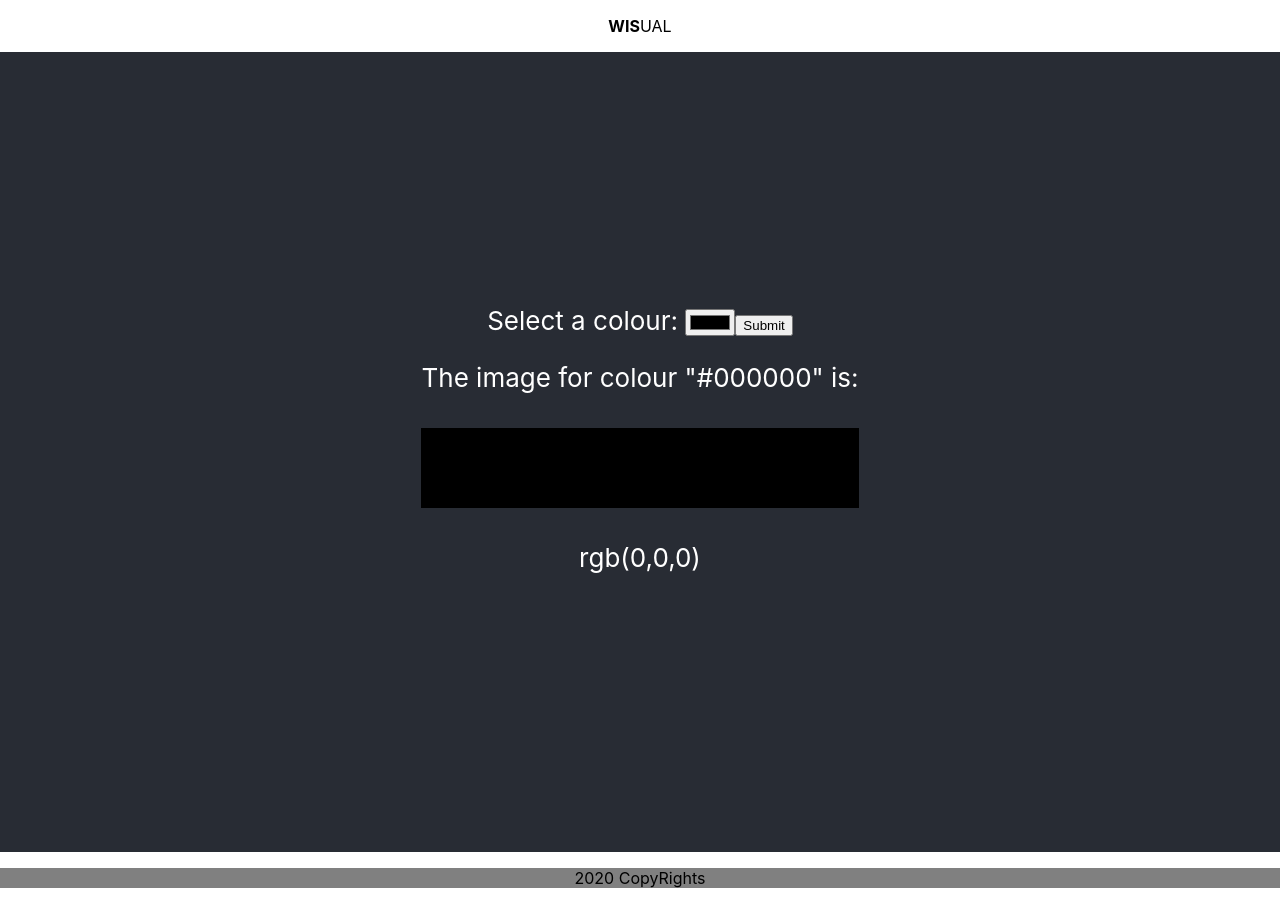
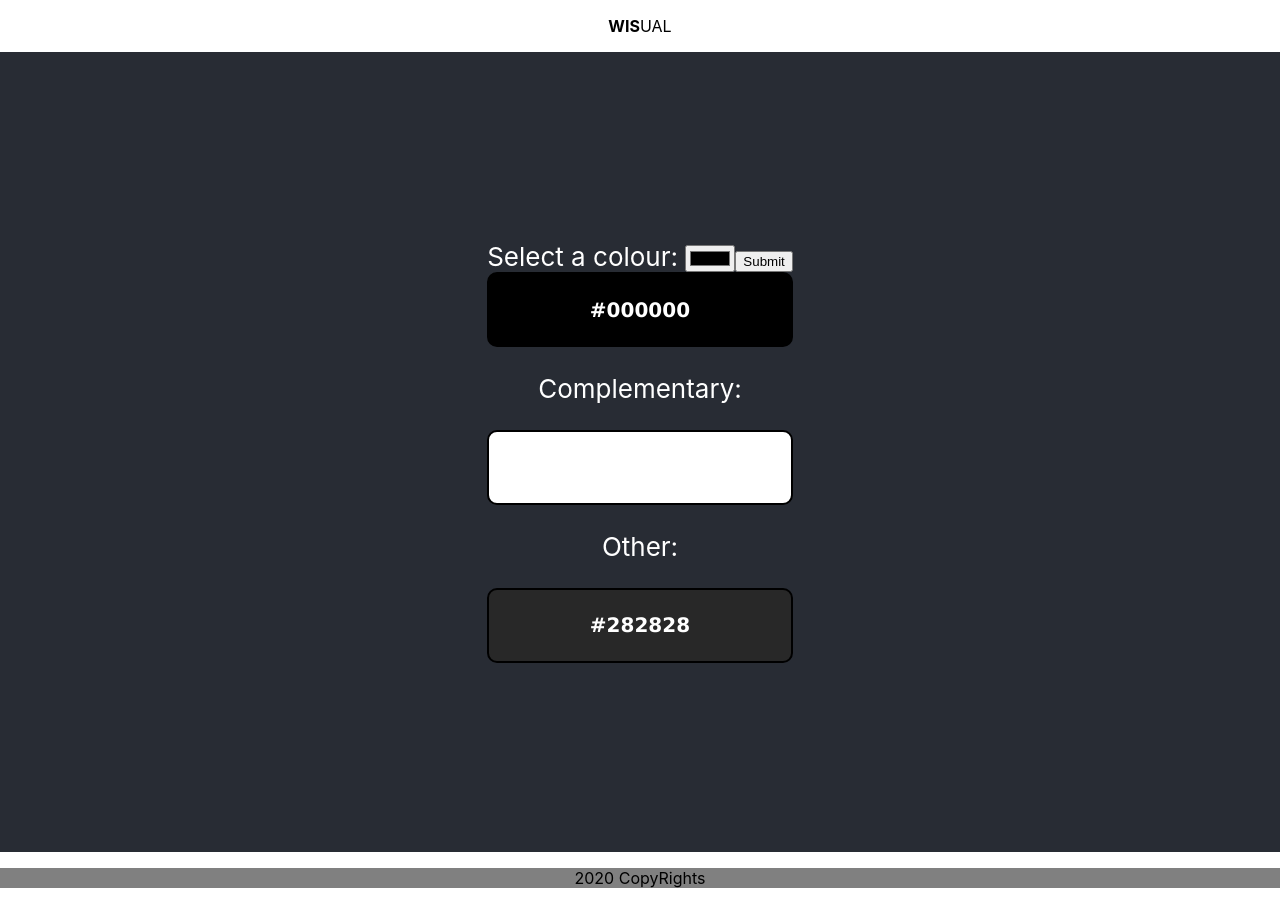
Before and after one commit to osmanvee/Wisual, a React (Create React App) app: page / in a window 1280 px wide. Both pictures are taken after a click on the input "Submit". Built offline with nearby package versions, Linux system fonts and the light colour scheme.

Commit message:
Adding colour generator

```diff
--- /dev/null
+++ b/src/ColorGenerator.js
@@ -0,0 +1,37 @@
+import React from 'react';
+import logo from './logo.svg';
+import './App.css';
+import DisplayColour from './DisplayColour';
+import {convertHexToRed, convertHexToGreen, convertHexToBlue, rgbToHex, HextoRGBvalues} from './conversion';
+import {hexAddModifier, hexSubtractModifier, generateComplementaryColor} from './modifier';
+import { isDark } from './colorTester';
+
+
+function GenerateColors(props) {
+
+    let div = '';
+    let div2 = '';
+    let div3= '';
+
+        //MAIN HANDLING
+        div = <DisplayColour color={ props.color} />;
+        div2 = <DisplayColour color={ generateComplementaryColor(props.color)} />;
+        if (isDark(props.color, 60)) {
+            div3 = <DisplayColour color={ hexAddModifier(props.color, 40, 40, 40)} />;
+        } else {
+            div3 = <DisplayColour color={ hexSubtractModifier(props.color, 40, 40, 40)} />;
+        }
+
+
+    return (
+        <div>
+            {div}
+            <p>Complementary:</p>
+            {div2}
+            <p>Other: </p>
+            {div3}
+        </div>
+    );
+}
+
+export default GenerateColors;
--- a/src/DisplayColour.js
+++ b/src/DisplayColour.js
@@ -2,6 +2,7 @@ import React from 'react';
 import logo from './logo.svg';
 import './App.css';
 import {convertHexToRed, convertHexToGreen, convertHexToBlue, rgbToHex, HextoRGBvalues} from './conversion';
+import { findRenderedComponentWithType } from 'react-dom/test-utils';
 
 
 // Displaying a Colour Component
@@ -11,17 +12,30 @@ function DisplayColour(props) {
       color: props.color,
       backgroundColor: props.color,
       padding: "10px",
+      border: "2px solid black",
+      borderRadius: "10px",
       fontFamily: "Arial",
       hexValue: props.hex
     };
+
+    const otherstyle = {
+      color: "white",
+      fontFamily: "verdana",
+      fontSize: "20px"
+    };
+
+
     const imageBlock = (
-      <h1 style={mystyle}>.</h1>
+      <div style={mystyle} >
+        <h1 style={otherstyle}> {props.color}  </h1>
+      </div>
+
     );
 
     return(
       <div>
-    <p>The image for colour  "{props.color}" is: {imageBlock} </p>
-    <p>  {HextoRGBvalues(props.color)}</p>
+    {imageBlock}
+
     </div>
     );
   }
--- /dev/null
+++ b/src/colorTester.js
@@ -0,0 +1,25 @@
+import React from 'react';
+import logo from './logo.svg';
+import './App.css';
+import {convertHexToRed, convertHexToGreen, convertHexToBlue, rgbToHex, HextoRGBvalues} from './conversion';
+
+/**
+ *
+ * @param {*} hex
+ * @param {*} amount  threshold for darkness
+ */
+function isDark (hex, amount) {
+    var r = convertHexToRed(hex);
+    var g = convertHexToGreen(hex);
+    var b = convertHexToBlue(hex);
+
+    if (r < amount && b<amount && g<amount) {
+        return true;
+    } else {
+        return false;
+    }
+}
+
+export {
+    isDark
+};
--- a/src/modifier.js
+++ b/src/modifier.js
@@ -26,6 +26,19 @@ function hexAddModifier(hex, amountR, amountG, amountB) {
 
 }
 
+function generateComplementaryColor(hex) {
+    var r = convertHexToRed(hex);
+    var g = convertHexToGreen(hex);
+    var b = convertHexToBlue(hex);
+
+    var rN = Math.abs( 255 - r) ;
+    var gN = Math.abs( 255 - g) ;
+    var bN = Math.abs( 255 - b) ;
+
+    return rgbToHex(rN, gN, bN);
+
+}
+
 /**
  *
  * @param {*} hex
@@ -48,5 +61,6 @@ function hexSubtractModifier(hex, amountR, amountG, amountB) {
 
 export {
     hexAddModifier,
-    hexSubtractModifier
+    hexSubtractModifier,
+    generateComplementaryColor
 };
--- a/src/refLogin.js
+++ b/src/refLogin.js
@@ -3,7 +3,9 @@ import logo from './logo.svg';
 import './App.css';
 import DisplayColour from './DisplayColour';
 import {convertHexToRed, convertHexToGreen, convertHexToBlue, rgbToHex, HextoRGBvalues} from './conversion';
-import {hexAddModifier, hexSubtractModifier} from './modifier';
+import {hexAddModifier, hexSubtractModifier, generateComplementaryColor} from './modifier';
+import GenerateColors from './ColorGenerator';
+
 
 class LoginForm extends React.Component {
     constructor(props) {
@@ -24,10 +26,9 @@ class LoginForm extends React.Component {
 
     render() {
         let div = '';
-        let div2 = '';
         if(this.state.isSubmitted) {
-            div = <DisplayColour color={ this.input.value} />;
-            div2 = <DisplayColour color={ this.input.value} />;
+            //MAIN HANDLING
+           div  = <GenerateColors color={this.input.value} />
         }
       return (
           <div>
@@ -41,6 +42,7 @@ class LoginForm extends React.Component {
            <input type="submit" value="Submit" />
         </form>
         {div}
+
         </div>
       );
     }
```
